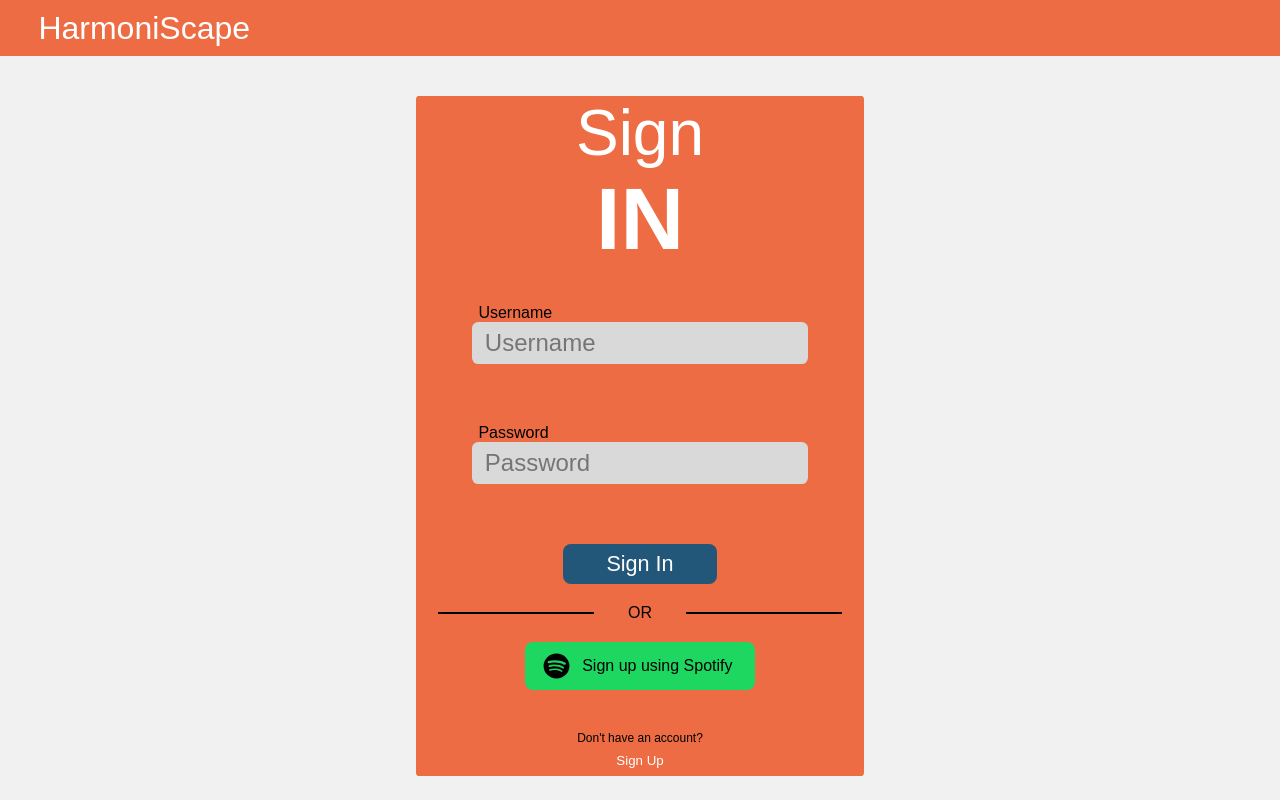
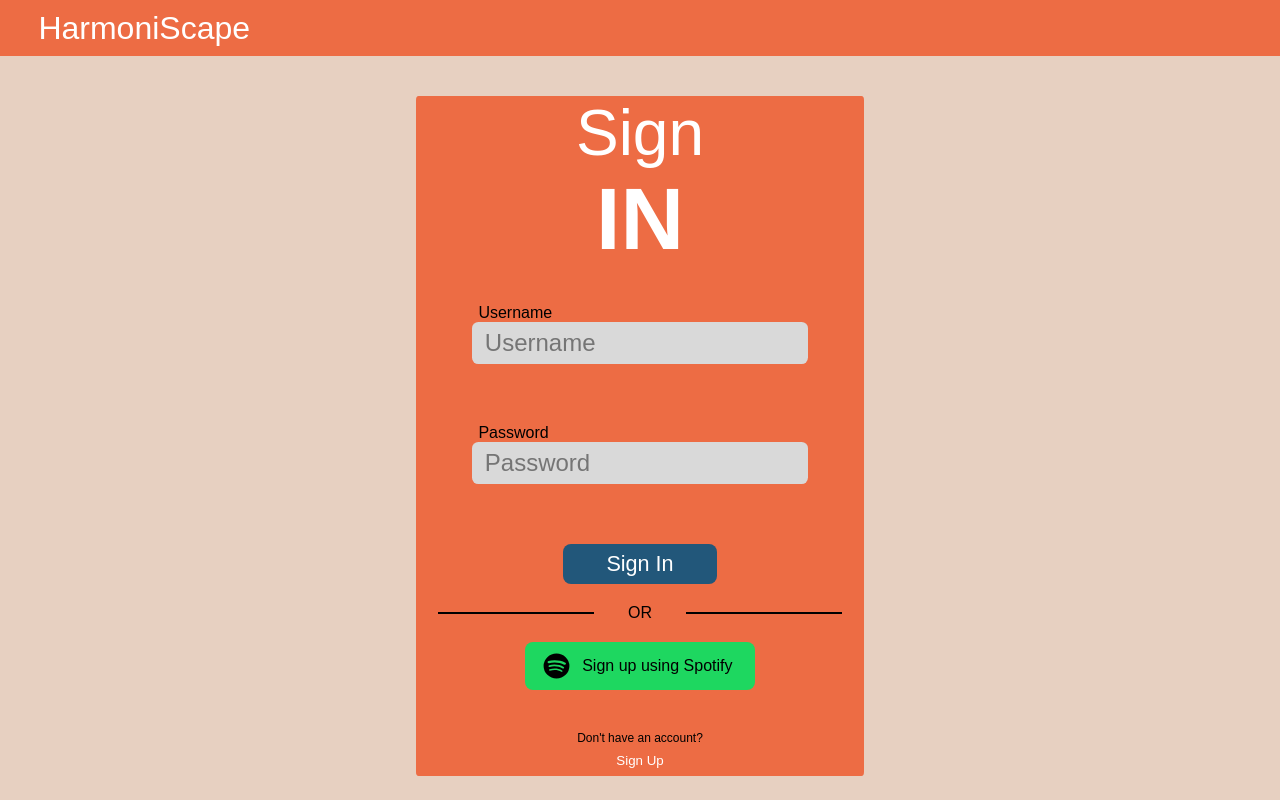
Before and after one commit to cs308-dreamteam/react-app, a React (Create React App) app: page / in a window 1280 px wide. Built offline with nearby package versions, Linux system fonts and the light colour scheme.

Commit message:
login background

```diff
--- a/src/pages/authentication/sign_in_up.css
+++ b/src/pages/authentication/sign_in_up.css
@@ -29,7 +29,7 @@ body
 .mini-body
 {
   height: 93vh;
-  background-color: white;
+  background-color: rgb(197, 150, 112);
   background-image: linear-gradient(rgba(197, 141, 78, 0.8) 0%, rgba(94, 68, 212, 0.8) 100%);
 }
 
@@ -354,5 +354,5 @@ input.verify-button:hover {
 body {
   margin: 0;
   font-family: 'Poppins', sans-serif;
-  background-color: #f1f1f1;
+  background-color: rgba(221, 189, 168, 0.7);
 }
```
